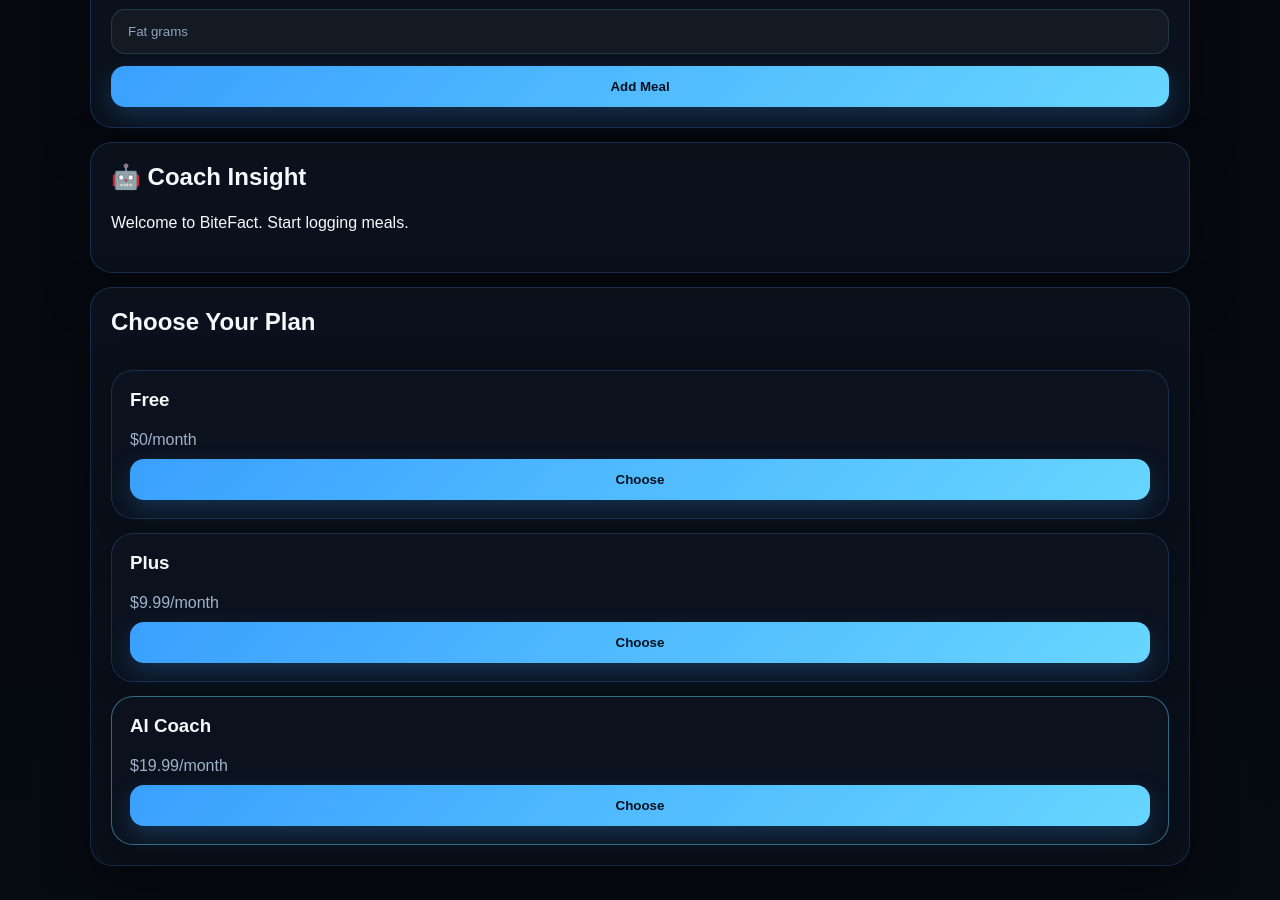
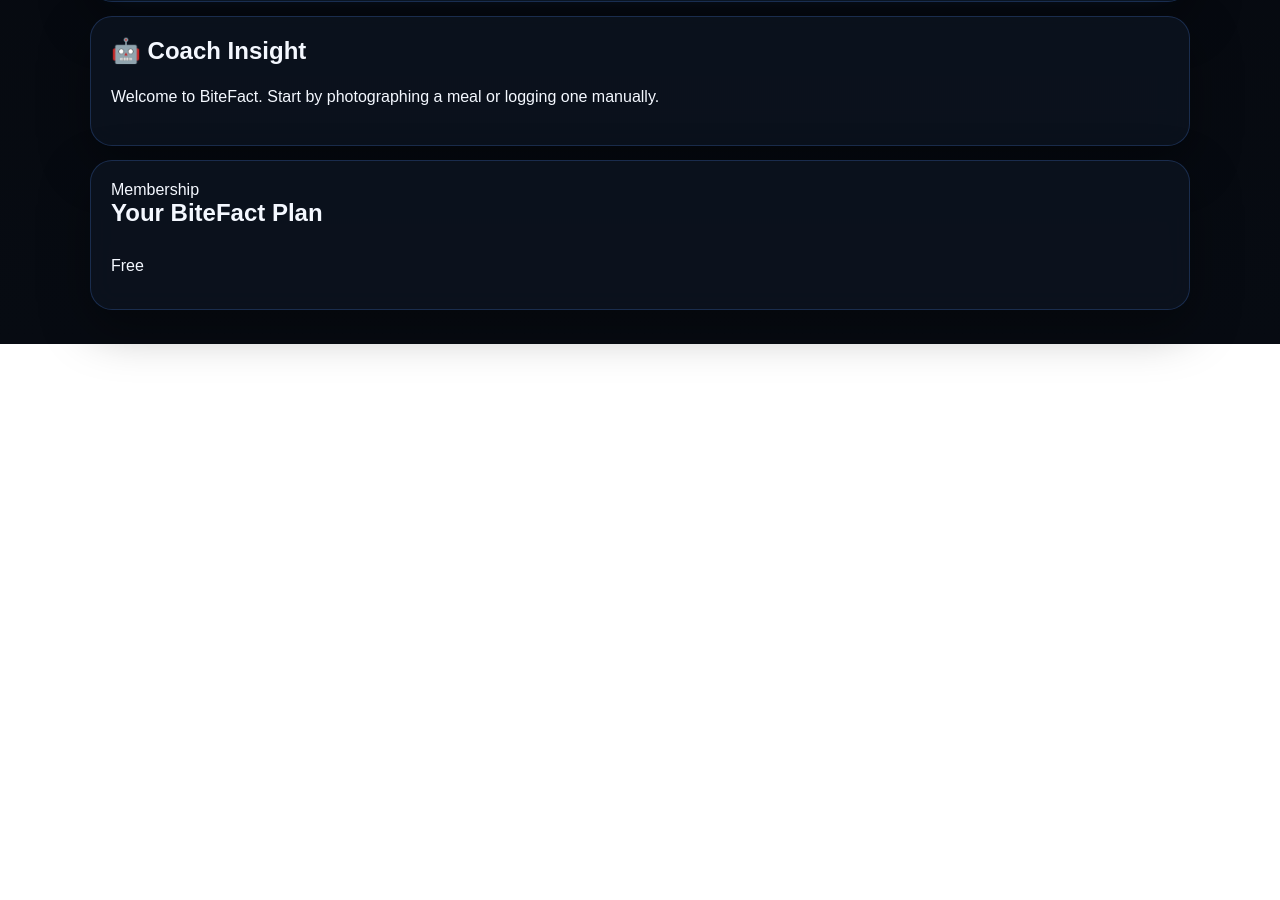
Before and after one commit to ToastidTech/BiteFact, a website: page index.html in a window 1280 px wide. Shown: the part 1009-1909 px from the top of the page. After the commit the page ends 1353 px from the top, so only its background shows below. Drawn offline with Linux system fonts and the light colour scheme.

Commit message:
Refine BiteFact pre-launch UI and plan selector

```diff
--- a/index.html
+++ b/index.html
@@ -21,8 +21,8 @@
 <header class="app-header">
     <img class="app-logo" src="assets/logo.png" alt="BiteFact logo">
     <div>
-        <h1>BiteFact
-        </h1>
+        <div class="app-status">IN DEVELOPMENT / TESTING</div>
+        <h1>BiteFact</h1>
         <p>Your AI Nutrition Coach</p>
     </div>
 </header>
@@ -31,16 +31,11 @@
     <strong>Estimate only:</strong> calories, macros, and AI insights are approximations, not medical advice, and may not be exact.
 </section>
 
-<section class="trial-card">
-    <h2>🤖 AI Coach Trial</h2>
-    <p id="trialStatus">3-Day AI Coach Trial Active</p>
-</section>
-
 <section class="coach-card">
-    <h2>🤖 AI Coach</h2>
-    <p>Tap the camera to estimate a meal, then confirm the numbers before saving.</p>
+    <h2>🤖 BiteFact AI</h2>
+    <p>Take a photo of your meal to estimate calories and macros. Review the estimate before saving it to your daily totals.</p>
     <button type="button" class="camera-button" onclick="openCameraGuide(event)">Use Camera</button>
-    <p class="coach-note" id="cameraNote">Camera scans help estimate portions and macros. You always stay in control.</p>
+    <p class="coach-note" id="cameraNote">Camera scans estimate portions and macros. You always stay in control.</p>
 </section>
 
 <section class="dashboard">
@@ -74,47 +69,28 @@
     <input id="foodCarbs" type="number" placeholder="Carbs grams">
     <input id="foodFat" type="number" placeholder="Fat grams">
 
-    <button type="button" onclick="addMeal()">
-        Add Meal
-    </button>
+    <button type="button" onclick="addMeal()">Add Meal</button>
 </section>
 
 <section class="coach">
     <h2>🤖 Coach Insight</h2>
-    <p id="coachMessage">
-        Welcome to BiteFact. Start logging meals.
-    </p>
+    <p id="coachMessage">Welcome to BiteFact. Start by photographing a meal or logging one manually.</p>
 </section>
 
 <section class="plans">
-    <h2>Choose Your Plan</h2>
-
-    <div class="plan">
-        <h3>Free</h3>
-        <p>$0/month</p>
-        <button type="button" onclick="selectPlan('free')">
-            Choose
-        </button>
+    <div class="plans-header">
+        <div>
+            <div class="section-kicker">Membership</div>
+            <h2>Your BiteFact Plan</h2>
+        </div>
+        <span class="current-plan" id="currentPlan">Free</span>
     </div>
-
-    <div class="plan">
-        <h3>Plus</h3>
-        <p>$9.99/month</p>
-        <button type="button" onclick="selectPlan('plus')">
-            Choose
-        </button>
-    </div>
-
-    <div class="plan ai">
-        <h3>AI Coach</h3>
-        <p>$19.99/month</p>
-        <button type="button" onclick="selectPlan('ai')">
-            Choose
-        </button>
-    </div>
+    <div id="planOptions" class="plan-options"></div>
 </section>
 
 <script src="app.js"></script>
+<script src="plans.js"></script>
+<script src="permissions.js"></script>
 <script>
 if ('serviceWorker' in navigator) {
     window.addEventListener('load', () => {
```
